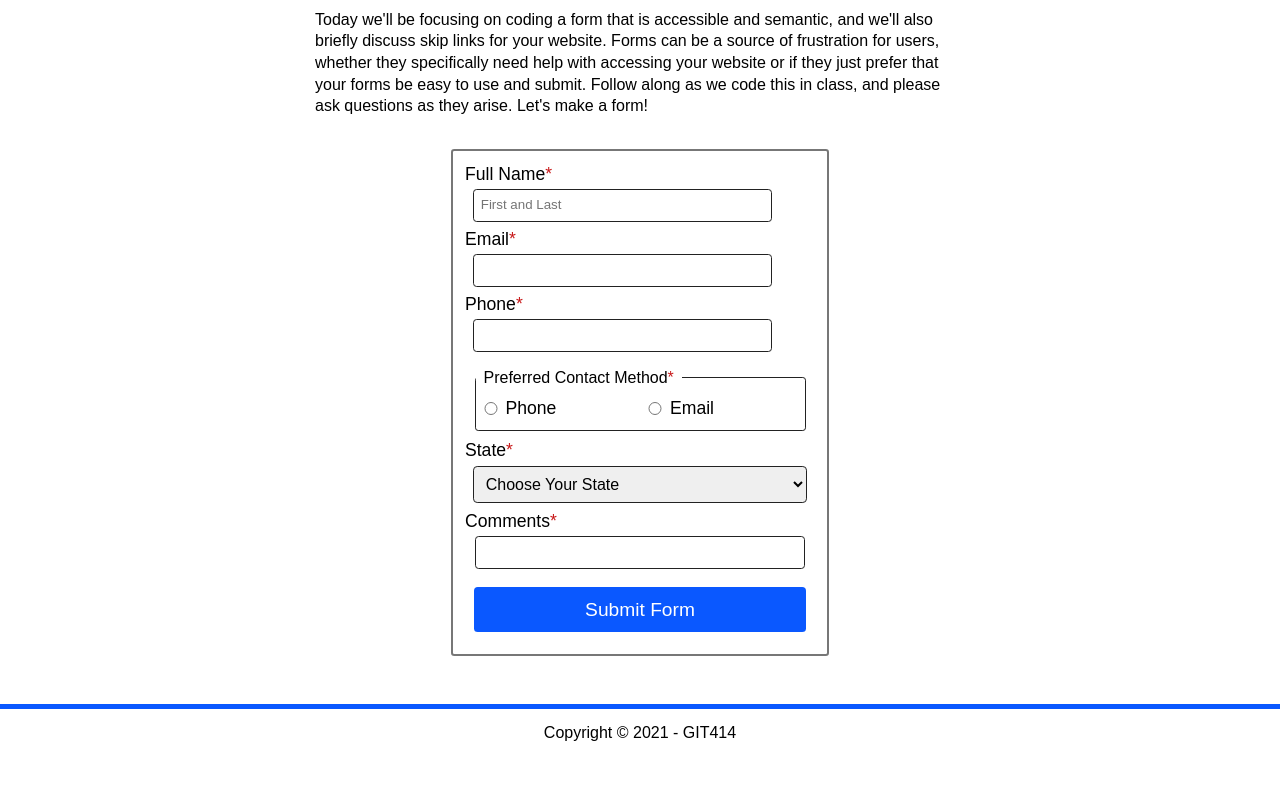
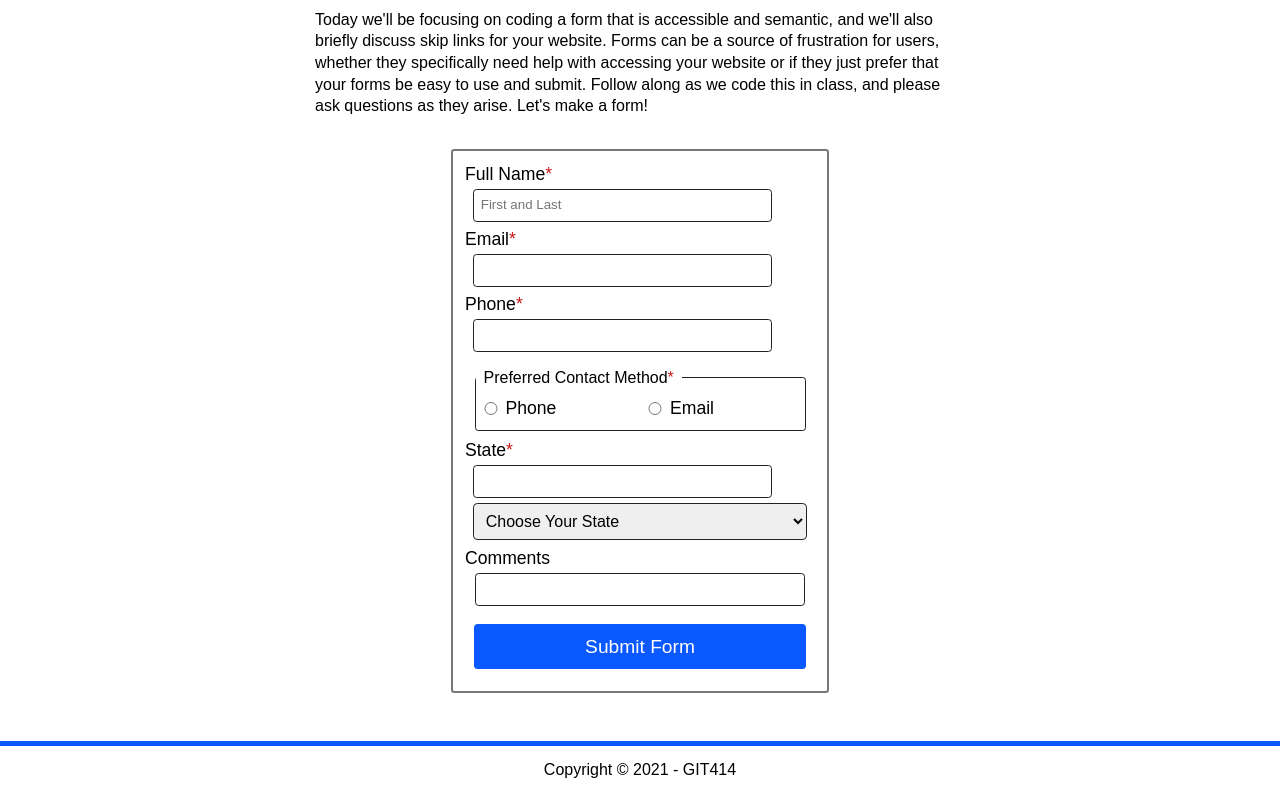
Before and after one commit to nwelsch1/1.2-assignment_accessible-form-page, a plain HTML site: page index.html in a window 1280 px wide. Shown: the part 546-1340 px from the top of the page. Before the commit the page ends 1303 px from the top, so only its background shows below. Drawn offline with Linux system fonts and the light colour scheme.

Commit message:
Update index.html

```diff
--- a/index.html
+++ b/index.html
@@ -34,7 +34,6 @@
                     this in class, and please ask questions as they arise. Let's make a form!</p>
 
                 <!--    -------- TO-DO: ADD FORM HERE -------- -->
-                <section id="form">
                 <form action="https://wp.zybooks.com/form-viewer.php" method="POST">
                         <label for="name">Full Name<span class="required">*</span><input type="text" name="name" id="name" placeholder="First and Last" size="20"></label>
                         <label for="email">Email<span class="required">*</span><input id="email" type="email"></label>
@@ -43,11 +42,11 @@
                             <legend>Preferred Contact Method<span class="required">*</span></legend>
 
                             <input type="radio" name="contact" value="tel">
-                                <label for="tel">Phone</label>
+                            <label for="phone">Phone</label>
                             <input type="radio" name="contact" value="email">
                             <label for="email">Email</label>
                         </fieldset>
-                            <label for="state">State<span class="required">*</span></label>
+                        <label for="state">State<span class="required">*</span><input id="tel" type="tel"></label>
                         <select>
                             <option value="choose">Choose Your State</option>
                             <option value="AL">Alabama</option>
@@ -102,11 +101,10 @@
                             <option value="WI">Wisconsin</option>
                             <option value="WY">Wyoming</option>
                     </select>
-                        <label for="comments">Comments<span class="required">*</span></label>
+                    <label for="comments">Comments</label>
                     <input type="text" name="comments" id="comments">
                     <input type="submit" value="Submit Form">
                 </form>
-                    </section>
             </article>
         </main>
         <footer>
```
Lines whose indentation alone changed are shown as unchanged.
